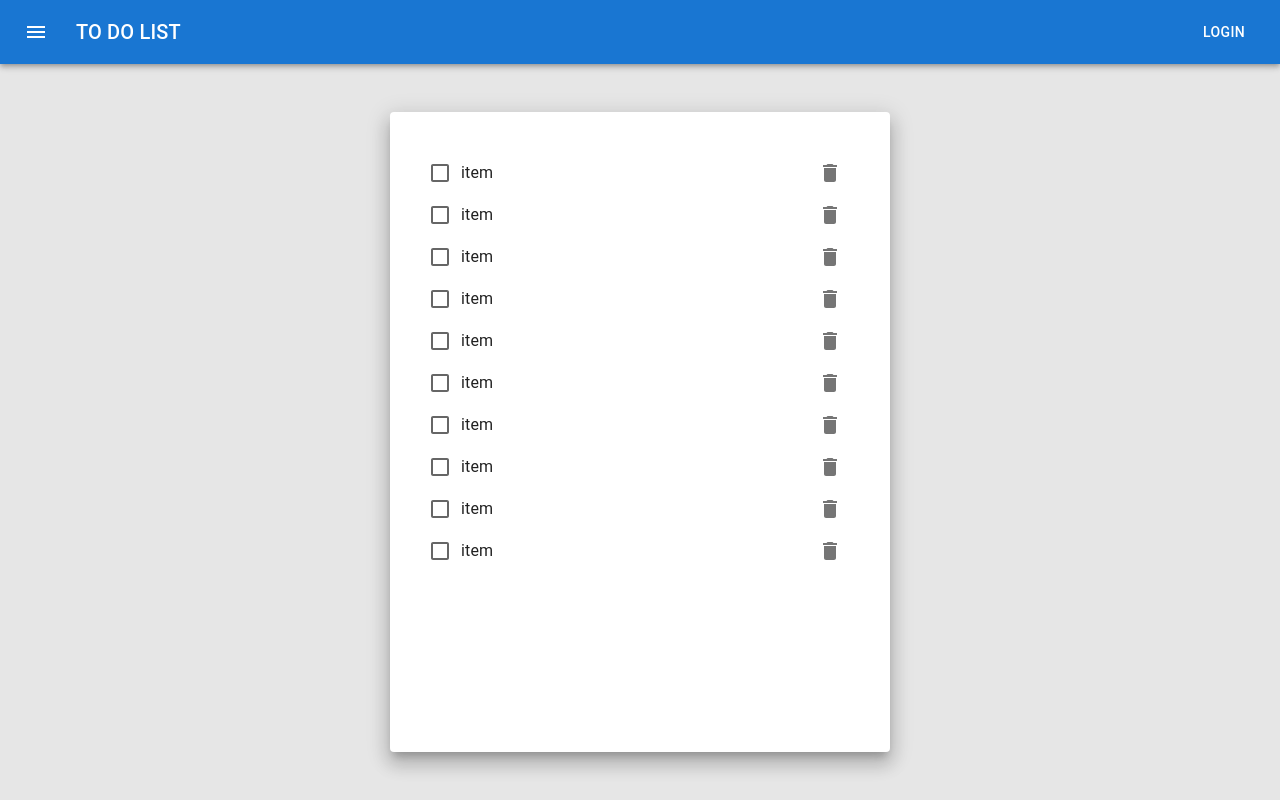
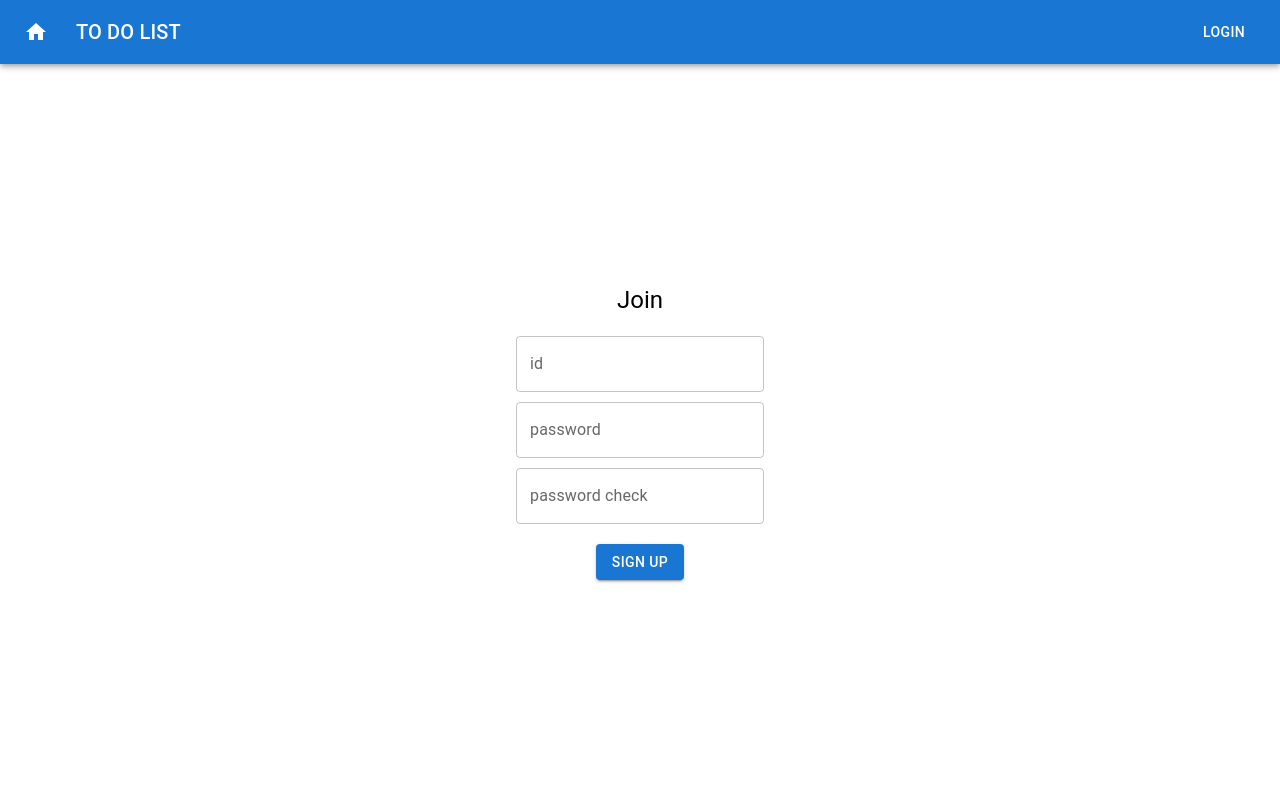
Before and after one commit to choar816/to-do-list, a React (Vite) app: page /#/join in a window 1280 px wide. Before the commit this address led to /#/login. Built offline with nearby package versions, Linux system fonts and the light colour scheme.

Commit message:
Add: react router, login/join page

```diff
--- a/package.json
+++ b/package.json
@@ -14,7 +14,8 @@
     "@mui/icons-material": "^5.10.9",
     "@mui/material": "^5.10.10",
     "react": "^18.2.0",
-    "react-dom": "^18.2.0"
+    "react-dom": "^18.2.0",
+    "react-router-dom": "6"
   },
   "devDependencies": {
     "@types/react": "^18.0.17",
--- a/src/App.css
+++ b/src/App.css
@@ -4,5 +4,4 @@
 
 body {
   margin: 0;
-  background-color: #e6e6e6;
 }
--- a/src/App.tsx
+++ b/src/App.tsx
@@ -1,24 +1,23 @@
-import { Box } from "@mui/material";
+import { HashRouter, Routes, Route } from "react-router-dom";
+import { PageLayout } from "./components/PageLayout";
 import { List } from "./components/List";
-import { Header } from "./components/Header";
+import { Login } from "./components/Login";
+import { Join } from "./components/Join";
 import "./App.css";
+import { Error } from "./components/Error";
 
 function App() {
   return (
-    <Box
-      sx={{
-        display: "flex",
-        flexDirection: "column",
-        justifyContent: "space-between",
-        alignItems: "center",
-        height: "100vh",
-      }}
-    >
-      <Header />
-      <div style={{ flexGrow: 1, padding: 20 }}>
-        <List />
-      </div>
-    </Box>
+    <HashRouter>
+      <Routes>
+        <Route path="" element={<PageLayout />}>
+          <Route index element={<List />} />
+          <Route path="login" element={<Login />} />
+          <Route path="join" element={<Join />} />
+          <Route path="*" element={<Error />} />
+        </Route>
+      </Routes>
+    </HashRouter>
   );
 }
 
--- /dev/null
+++ b/src/components/Error.tsx
@@ -0,0 +1,22 @@
+import { Typography } from "@mui/material";
+
+export const Error = () => {
+  return (
+    <div
+      style={{
+        width: "100%",
+        height: "100%",
+        flexGrow: 1,
+        padding: 20,
+        display: "flex",
+        flexDirection: "column",
+        justifyContent: "center",
+        alignItems: "center",
+        userSelect: "none",
+      }}
+    >
+      <Typography variant="h2">🫥</Typography>
+      <Typography variant="h5">This page doesn't exist!</Typography>
+    </div>
+  );
+};
--- a/src/components/Header.tsx
+++ b/src/components/Header.tsx
@@ -1,3 +1,4 @@
+import { useNavigate } from "react-router-dom";
 import {
   Box,
   AppBar,
@@ -6,26 +7,31 @@ import {
   Typography,
   Button,
 } from "@mui/material";
-import { Menu } from "@mui/icons-material";
+import { Home } from "@mui/icons-material";
 
 export const Header = () => {
+  const navigate = useNavigate();
+
   return (
-    <Box sx={{ flexGrow: 1, width: "100%" }}>
+    <Box sx={{ flexGrow: 1, width: "100%", zIndex: 10 }}>
       <AppBar position="static">
         <Toolbar>
           <IconButton
             size="large"
             edge="start"
             color="inherit"
-            aria-label="menu"
+            aria-label="home"
             sx={{ mr: 2 }}
+            onClick={() => navigate("/")}
           >
-            <Menu />
+            <Home />
           </IconButton>
           <Typography variant="h6" component="div" sx={{ flexGrow: 1 }}>
             TO DO LIST
           </Typography>
-          <Button color="inherit">Login</Button>
+          <Button color="inherit" onClick={() => navigate("/login")}>
+            Login
+          </Button>
         </Toolbar>
       </AppBar>
     </Box>
--- /dev/null
+++ b/src/components/Join.tsx
@@ -0,0 +1,40 @@
+import { Button, TextField, Typography } from "@mui/material";
+import { useNavigate } from "react-router-dom";
+
+export const Join = () => {
+  const navigate = useNavigate();
+  return (
+    <div
+      style={{
+        width: "100%",
+        height: "100%",
+        flexGrow: 1,
+        padding: 20,
+        display: "flex",
+        flexDirection: "column",
+        justifyContent: "center",
+        alignItems: "center",
+        gap: 20,
+      }}
+    >
+      <Typography variant="h5">Join</Typography>
+      <section
+        style={{
+          display: "flex",
+          flexDirection: "column",
+          alignItems: "center",
+          gap: 10,
+        }}
+      >
+        <TextField id="id" label="id" variant="outlined" />
+        <TextField id="password" label="password" variant="outlined" />
+        <TextField
+          id="password check"
+          label="password check"
+          variant="outlined"
+        />
+      </section>
+      <Button variant="contained">Sign up</Button>
+    </div>
+  );
+};
--- a/src/components/List.tsx
+++ b/src/components/List.tsx
@@ -3,12 +3,24 @@ import { Item } from "./Item";
 
 export const List = () => {
   return (
+    <div
+      style={{
+        width: "100%",
+        height: "100%",
+        flexGrow: 1,
+        padding: 20,
+        backgroundColor: "#e6e6e6",
+        display: "flex",
+        justifyContent: "center",
+        alignItems: "center",
+      }}
+    >
       <Paper
         elevation={12}
         sx={{
           width: "90vw",
           maxWidth: 500,
-        height: "80vh",
+          height: "70vh",
           maxHeight: 700,
           padding: { xs: 2, sm: 5 },
         }}
@@ -28,5 +40,6 @@ export const List = () => {
           <Item />
         </FormGroup>
       </Paper>
+    </div>
   );
 };
--- /dev/null
+++ b/src/components/Login.tsx
@@ -0,0 +1,36 @@
+import { Button, TextField, Typography } from "@mui/material";
+import { useNavigate } from "react-router-dom";
+
+export const Login = () => {
+  const navigate = useNavigate();
+  return (
+    <div
+      style={{
+        width: "100%",
+        height: "100%",
+        flexGrow: 1,
+        padding: 20,
+        display: "flex",
+        flexDirection: "column",
+        justifyContent: "center",
+        alignItems: "center",
+        gap: 20,
+      }}
+    >
+      <Typography variant="h5">Login</Typography>
+      <section
+        style={{
+          display: "flex",
+          flexDirection: "column",
+          alignItems: "center",
+          gap: 10,
+        }}
+      >
+        <TextField id="id" label="id" variant="outlined" />
+        <TextField id="password" label="password" variant="outlined" />
+        <Button variant="contained">Sign in</Button>
+      </section>
+      <Button onClick={() => navigate("/join")}>Not a member?</Button>
+    </div>
+  );
+};
--- /dev/null
+++ b/src/components/PageLayout.tsx
@@ -0,0 +1,20 @@
+import { Outlet } from "react-router-dom";
+import { Header } from "./Header";
+import { Box } from "@mui/material";
+
+export const PageLayout = () => {
+  return (
+    <Box
+      sx={{
+        display: "flex",
+        flexDirection: "column",
+        justifyContent: "space-between",
+        alignItems: "center",
+        height: "100vh",
+      }}
+    >
+      <Header />
+      <Outlet />
+    </Box>
+  );
+};
```
Also changed, not shown: 1 other file (tests, documents, lock files or other folders). Lines whose indentation alone changed are shown as unchanged.
